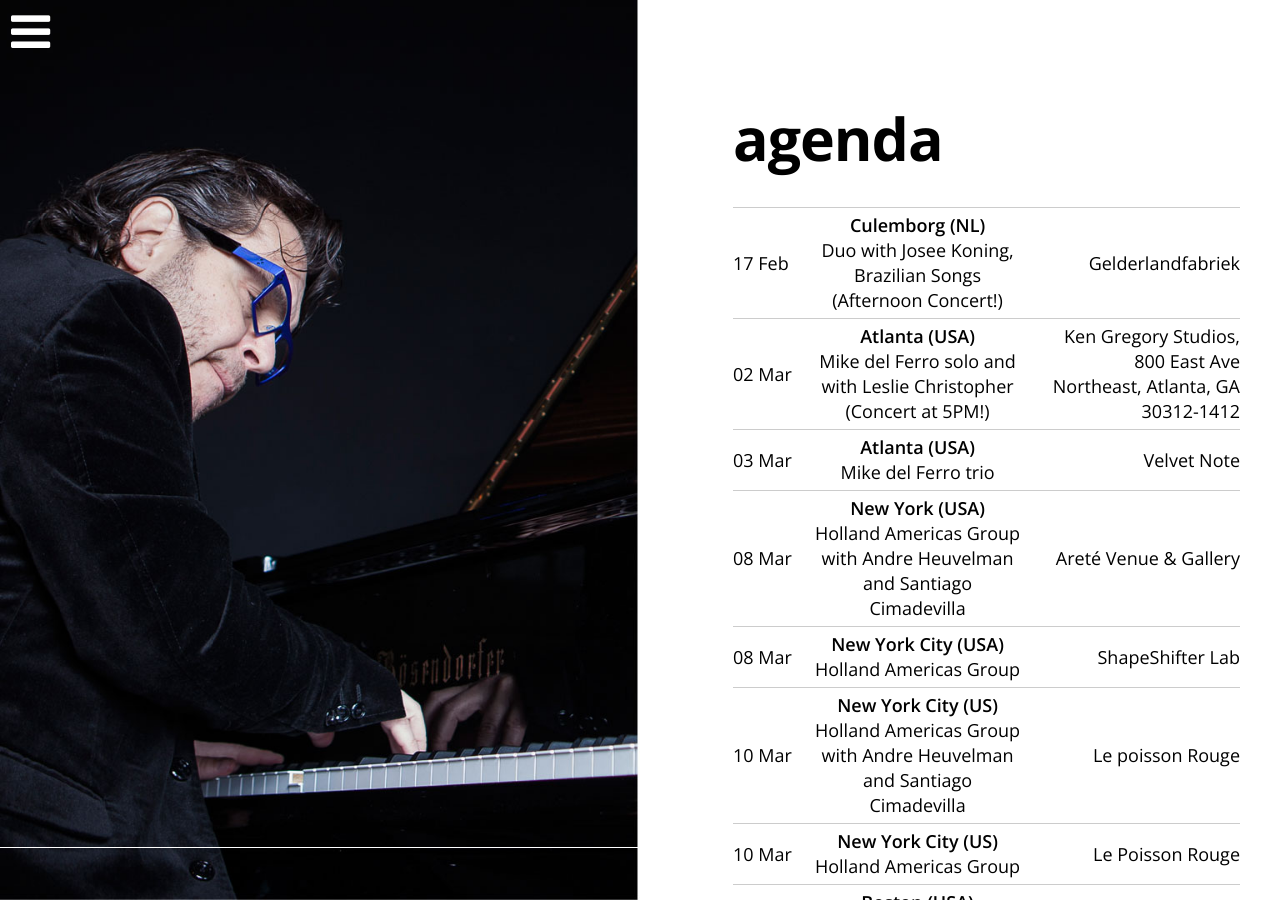
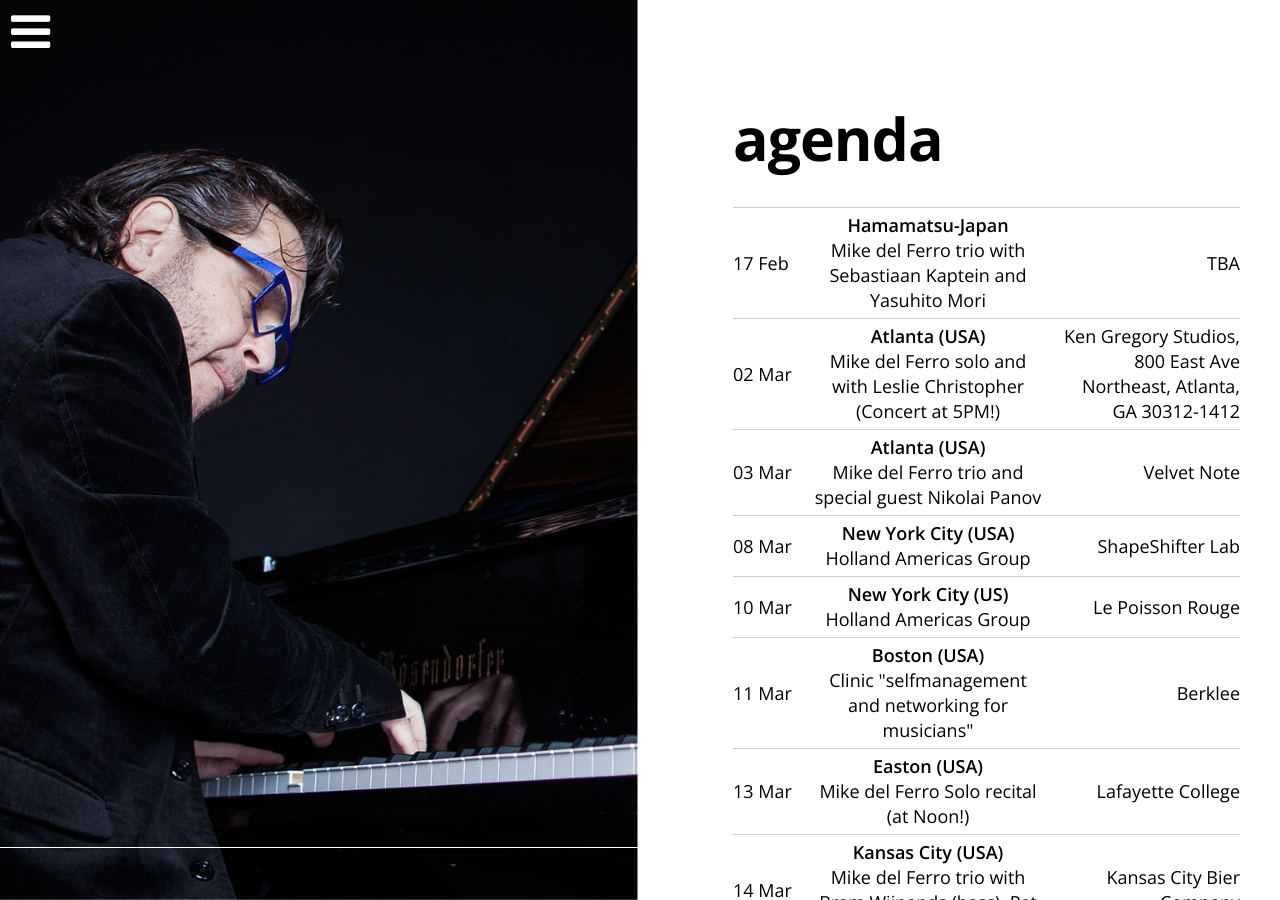
Before and after one commit to mikedelferro/website, a Jekyll site: the page built from agenda.html, in a window 1280 px wide and 900 px high. Built offline with Jekyll 4.4.1, drawn with Linux system fonts in a browser that asks for light colours; nearby versions of some CDN libraries.

Commit message:
Updated '_config.yml' via CloudCannon

```diff
--- a/_config.yml
+++ b/_config.yml
@@ -15,17 +15,17 @@ gigs:
     location: Body and Soul
     venue: Tokyo- Japan
     url: www.bodyandsoul.co.jp
+  - title: Holland Americas Group
+    date: 2019-03-08 20:00:00
+    location: ShapeShifter Lab
+    venue: New York City (USA)
+    url: 'https://shapeshifterlab.com/'
   - title: with Zoumana Diarra
     date: 2019-06-01 20:30:00
     location: Munganga
     venue: Amsterdam (NL)
     url: 'https://www.munganga.nl'
-  - title: Holland Americas Group
-    date: 2019-03-08 20:00:00
-    location: ShapeShifter Lab
-    venue: New York City (USA)
-    url: 'https://shapeshifterlab.com/'
-  - title: Mike del Ferro trio
+  - title: Mike del Ferro trio and special guest Nikolai Panov
     date: 2019-03-03 20:30:00
     location: Velvet Note
     venue: Atlanta (USA)
@@ -40,16 +40,6 @@ gigs:
     location: Hot Clube
     venue: Lisbon (Portugal)
     url: 'https://www.hcp.pt'
-  - title: Holland Americas Group with Andre Heuvelman and Santiago Cimadevilla
-    date: 2019-03-10 11:00:00
-    location: Le poisson Rouge
-    venue: New York City (US)
-    url: 'https://www.lpr.com'
-  - title: Holland Americas Group with Andre Heuvelman and Santiago Cimadevilla
-    date: 2019-03-08 18:00:00
-    location: Areté Venue & Gallery
-    venue: New York (USA)
-    url: 'https://www.aretevenue.com'
   - title: 'Mike del Ferro 4tet with Ricardo Pinheiro, Massimo Cavalli and Joel Silva'
     date: 2019-03-22 20:00:00
     location: Hot Clube
@@ -60,12 +50,11 @@ gigs:
     location: TBA
     venue: Münster (Germany)
     url:
-  - title: 'Duo with Josee Koning, Brazilian Songs (Afternoon Concert!)'
+  - title: Mike del Ferro trio with Sebastiaan Kaptein and Yasuhito Mori
     date: 2019-02-17 20:00:00
-    location: Gelderlandfabriek
-    venue: Culemborg (NL)
-    url: >-
-      https://www.degelderlandfabriek.nl/events/event/muziek-jam-jazz-pizza-josee-koning-mike-del-ferro/
+    location: TBA
+    venue: Hamamatsu-Japan
+    url:
   - title: Clinic "selfmanagement and networking for musicians"
     date: 2019-03-11 18:00:00
     location: Berklee
```
